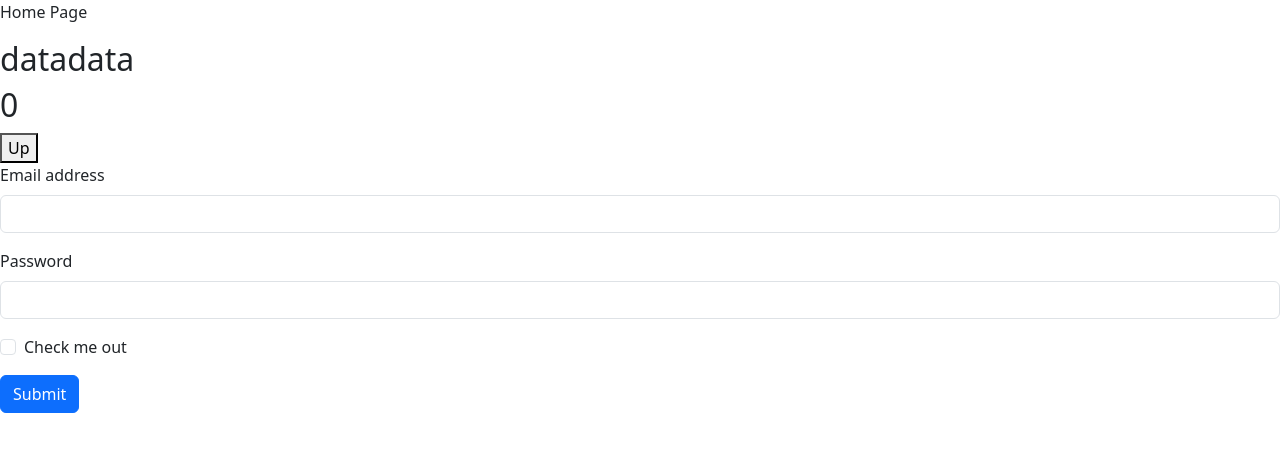
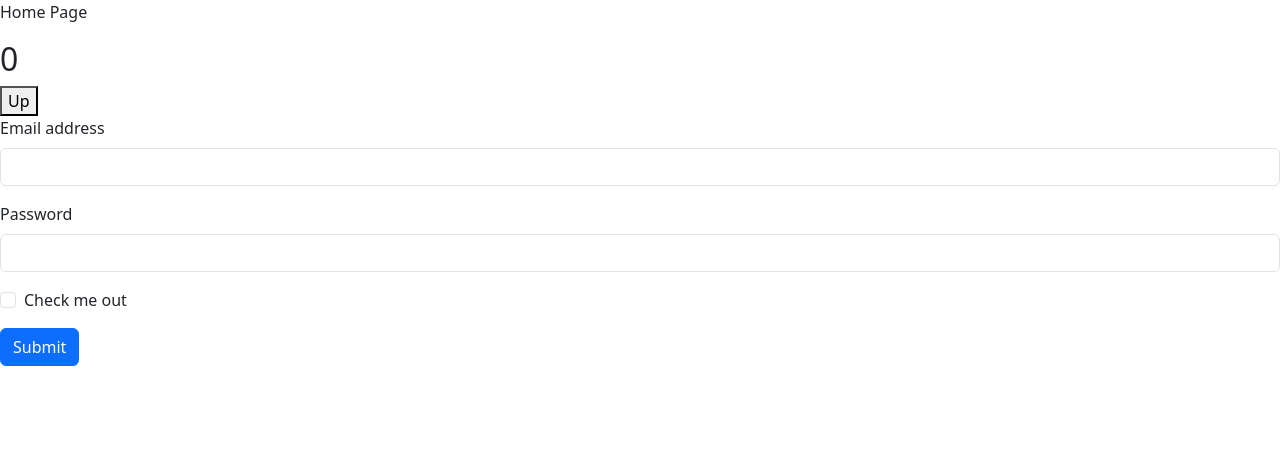
Before and after one commit to Maduja/React-full-Course, a React (Vite) app in the folder project2/: page / in a window 1280 px wide. Shown: the top 452 px of the page. Built offline with nearby package versions, Linux system fonts and the light colour scheme.

Commit message:
usecontext

```diff
--- a/project2/src/Home.jsx
+++ b/project2/src/Home.jsx
@@ -1,14 +1,14 @@
 import Login from "../../project2/src/Login"
 
 function Home(){
-    const data = "datadata"
+
 return(
     <>
 
         <p>Home Page</p>
 
 
-        <Login value={data}/>
+        <Login />
     </>
 )
 }
--- a/project2/src/Login.jsx
+++ b/project2/src/Login.jsx
@@ -1,11 +1,11 @@
 import Counter from "./Counter"
 
-function Login(props){
+function Login(){
 
-    const data = props.value
+
     return(
         <>
-            <Counter value={data}/>
+            <Counter />
             <form>
                 <div class="mb-3">
                     <label for="exampleInputEmail1" class="form-label">Email address</label>
```
